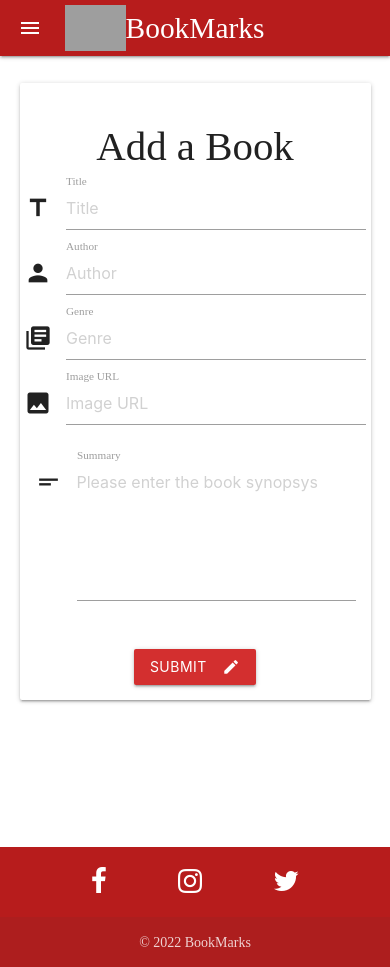
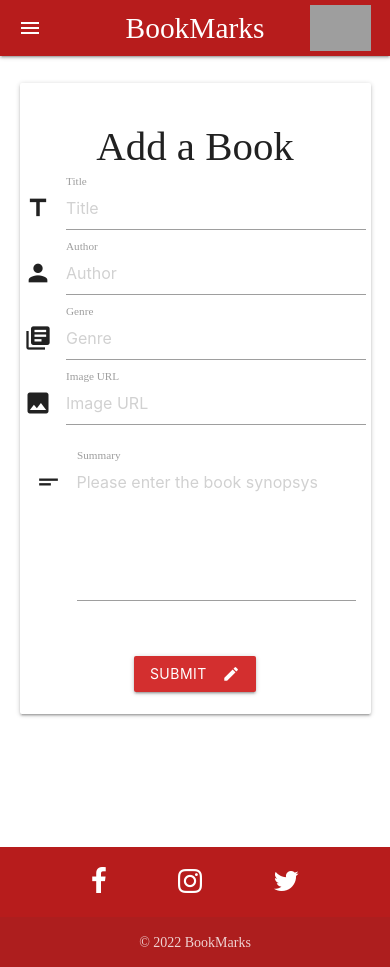
Before and after one commit to ChronoLogic12/bookmarks, a Flask app: page /book/add in a window 390 px wide. Run offline with Flask 2, Linux system fonts and the light colour scheme; the visitor is signed in with stand-in values (Sample User, id 1); parts of the project's set-up code (start-up, migrations or seed data) failed here and were passed over; some libraries are stand-ins or nearby versions; some web fonts are replaced; grey boxes are pictures that could not be loaded.

Commit message:
style: move brand logo to other side of nav bar on small screens to allow space for menu button

```diff
--- a/static/css/style.css
+++ b/static/css/style.css
@@ -65,6 +65,10 @@ main {
 
 .collapsible-header i {
 	width: fit-content;
+}
+
+.btn {
+	margin: 0.5rem;
 }
 
 /* Book preview cards */
@@ -199,3 +203,18 @@ label.star:before {
 .social-icons a {
 	font-size: 2rem;
 }
+
+/* media queries */
+
+@media only screen and (min-width: 400px) {
+	.logo-image {
+		margin-left: 1rem;
+	}
+}
+
+@media only screen and (max-width: 400px) {
+	.logo-image {
+		margin-right: 1rem;
+		float: right;
+	}
+}
```
